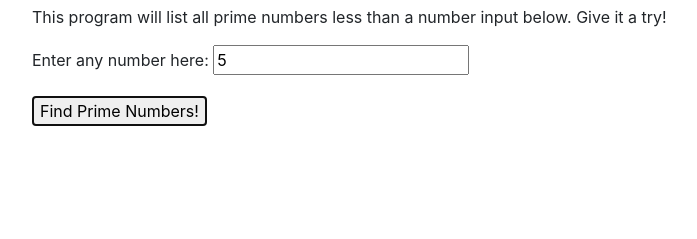
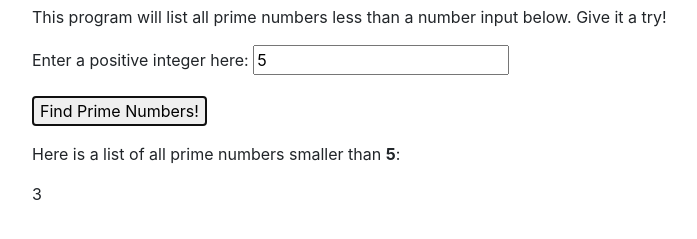
Before and after one commit to austinlords/prime-number, a plain HTML site: page index.html in a window 1280 px wide. Both pictures are taken after typing "5" into the empty fields and a click on the button "Find Prime Numbers!". Shown: the part 41-280 px from the top of the page, without its empty margins (53-750 px from the left). Drawn offline with Linux system fonts and the light colour scheme.

Commit message:
still work to do

```diff
--- a/css/styles.css
+++ b/css/styles.css
@@ -1,3 +1,3 @@
-#primeNumbers {
+.hidden {
   display: none;
 }
--- a/index.html
+++ b/index.html
@@ -13,13 +13,14 @@
         <p>This program will list all prime numbers less than a number input below. Give it a try!</p>
         <form id="primeNumbersFinder">
           <div class="form-group">
-            <label for="userNumberInput">Enter any number here: </label>
+            <label for="userNumberInput">Enter a positive integer here: </label>
             <input id="userNumberInput" type="number" min="2" step="1" required>
           </div>
          <button type="submit">Find Prime Numbers!</button>
         </form>
-        <div id="primeNumbers" class="mt-3">
+        <div class="mt-3 hidden">
           <p>Here is a list of all prime numbers smaller than <b><span class="userNumber"></span></b>:</p>
+          <p id="primeNumbers"></p>
         </div>
       </div>
     </body>
--- a/js/scripts.js
+++ b/js/scripts.js
@@ -1,7 +1,7 @@
 //back-end logic
 
 var allNumbers = [];
-var primeNumbers = [2];
+var primeNumbers = [];
 var userNumber;
 
 var findPrime = function(number) {
@@ -13,15 +13,22 @@ $(function() {
   $("#primeNumbersFinder").submit(function(event) {
     event.preventDefault();
     userNumber = parseInt($("#userNumberInput").val());
-    if (userNumber < 2) {
-      $("#primeNumbers").append("<p>Please enter a positive integer than 1</p>");
-      $("#primeNumbers").show();
-    } else if (userNumber >= 2) {
-      var i;
-      for (i = 2; i <= userNumber; ++i) {
-        allNumbers.push(i);
-      }
-    }; //end else if statement
-    console.log(allNumbers);
+    var i;
+    for (i = 2; i <= userNumber; ++i) {
+      allNumbers.push(i);
+    }
+    allNumbers.forEach(function(number) {
+      var smallestMultiple = number;
+      allNumbers.forEach(function(number2) {
+        console.log(number2/smallestMultiple);
+        if ((number2%smallestMultiple) === 0) {
+          allNumbers.splice(allNumbers.indexOf(number2 - 2), 1)
+          console.log(allNumbers);
+        } //else console.log("didn't work");
+      });
+    });
+    $("#primeNumbers").html(allNumbers);
+    $(".userNumber").html(userNumber);
+    $(".hidden").show();
   }); //end of submit function
 }); //end of front-end logic
```
